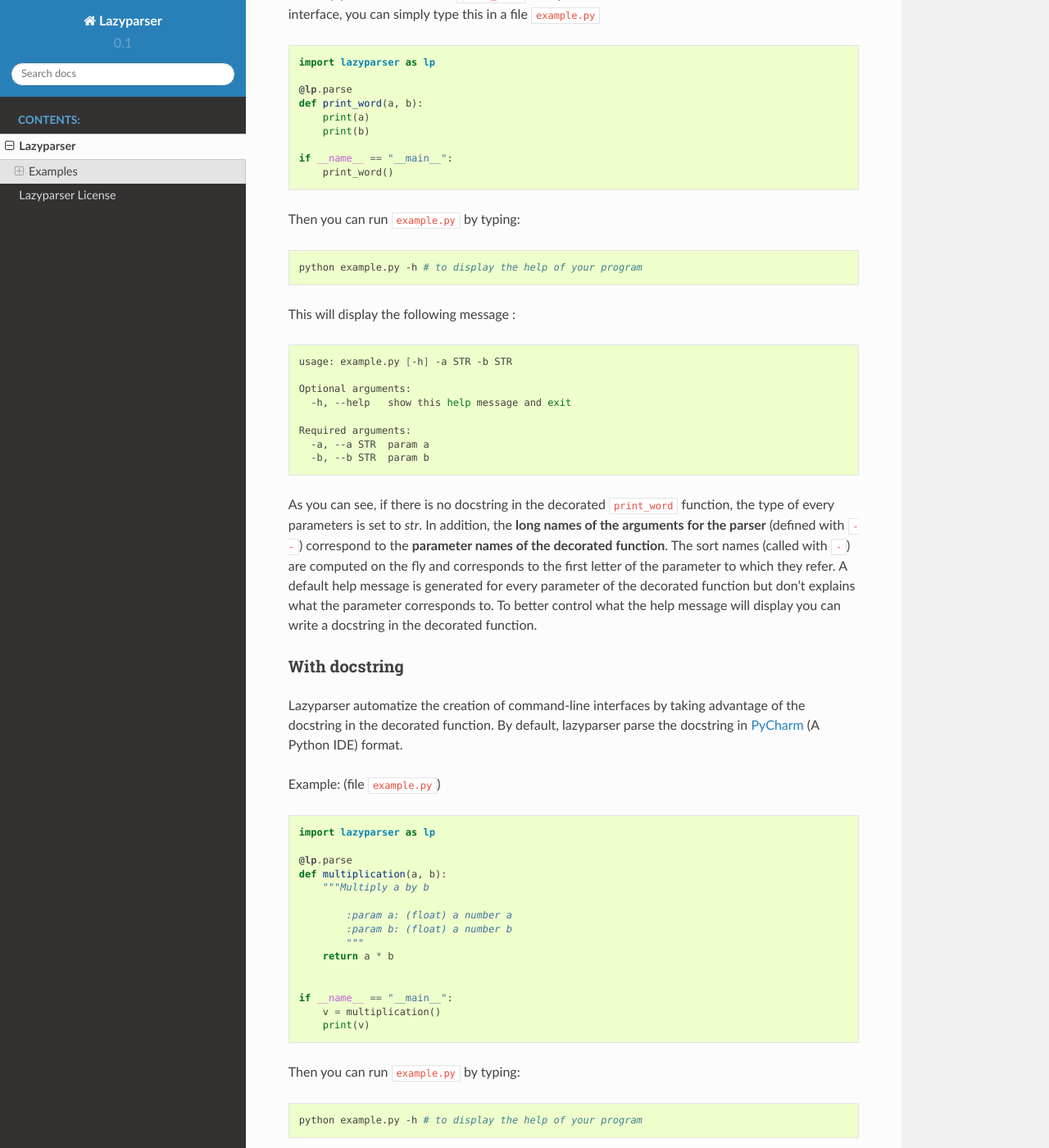
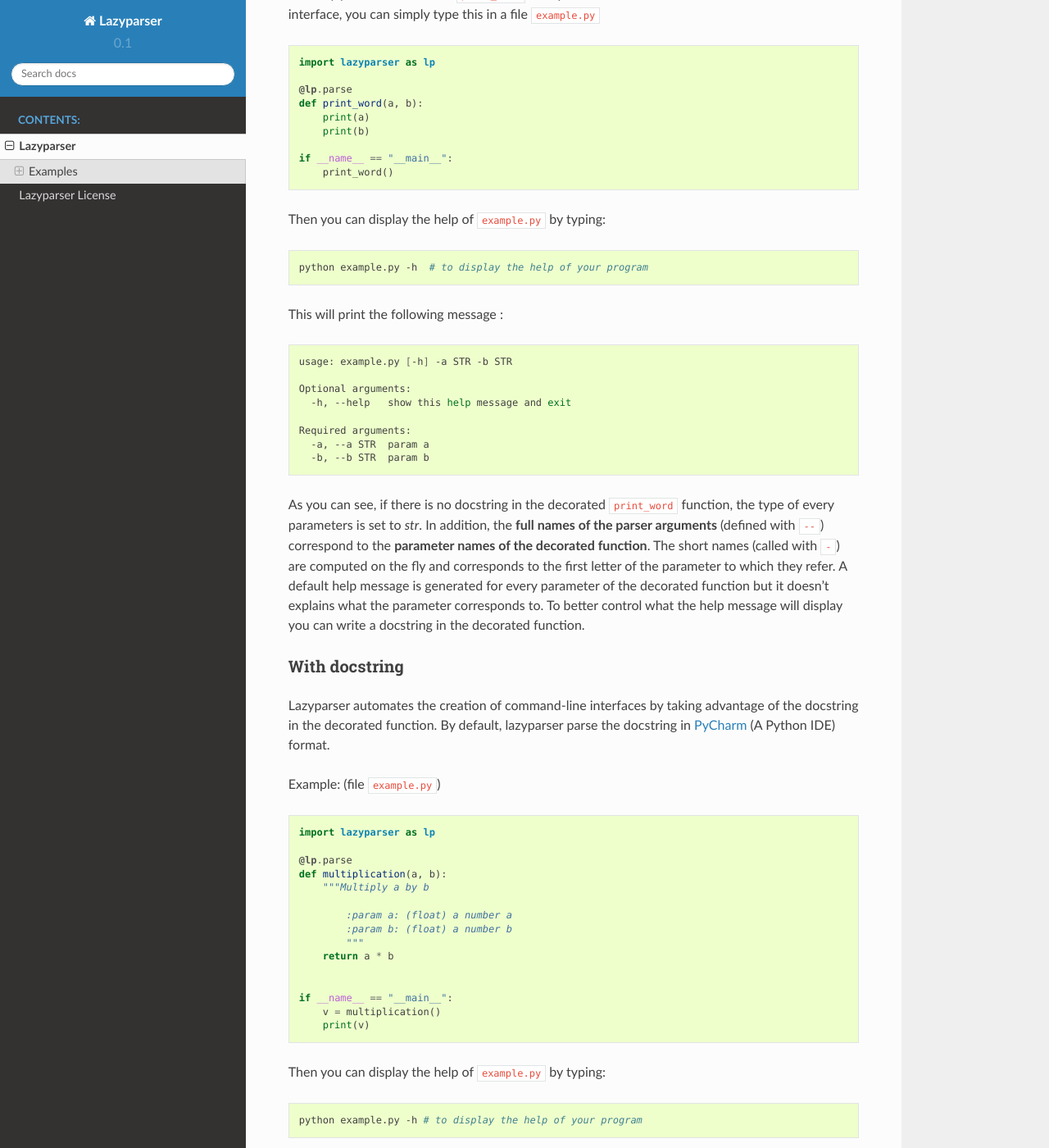
Before and after one commit to NFontrodona/Lazyparser, a Sphinx documentation site: the page built from doc/source/lazyparser.rst, in a window 1280 px wide and 1400 px high, scrolled down 357 px. Shown: the whole window at 82% size. Built offline with Sphinx 7.4.7 and the Read the Docs theme 2.0.0, drawn with Linux system fonts in a browser that asks for light colours; some of the changed text lies outside the part shown.

Commit message:
Text update

```diff
--- a/doc/source/lazyparser.rst
+++ b/doc/source/lazyparser.rst
@@ -1,8 +1,8 @@
 Lazyparser
 ==========
 
-Lazyparser is a small module that allow to automatize the creation of command-line interfaces.
-For this purpose it uses `argparse <https://docs.python.org/3.5/library/argparse.html>`_ developped by Steven J. Bethard.
+Lazyparser is a small module that automate the creation of command-line interfaces.
+For this purpose, it uses `argparse <https://docs.python.org/3.5/library/argparse.html>`_ developped by Steven J. Bethard.
 
 Examples
 --------
@@ -25,13 +25,13 @@ Let's say you have a function ``print_word`` That prints two words. To create a
         print_word()
 
 
-Then you can run ``example.py`` by typing:
+Then you can display the help of ``example.py`` by typing:
 
 .. code:: Bash
 
-    python example.py -h # to display the help of your program
+    python example.py -h  # to display the help of your program
 
-This will display the following message :
+This will print the following message :
 
 .. code:: Bash
 
@@ -45,14 +45,14 @@ This will display the following message :
       -b, --b STR  param b
 
 
-As you can see, if there is no docstring in the decorated ``print_word`` function, the type of every parameters is set to `str`.  In addition, the **long names of the arguments for the parser** (defined with ``--``) correspond to the **parameter names of the decorated function**. The sort names (called with ``-``) are computed on the fly and corresponds to the first letter of the parameter to which they refer.
-A default help message is generated for every parameter of the decorated function but don't explains what the parameter corresponds to.
+As you can see, if there is no docstring in the decorated ``print_word`` function, the type of every parameters is set to `str`.  In addition, the **full names of the parser arguments** (defined with ``--``) correspond to the **parameter names of the decorated function**. The short names (called with ``-``) are computed on the fly and corresponds to the first letter of the parameter to which they refer.
+A default help message is generated for every parameter of the decorated function but it doesn't explains what the parameter corresponds to.
 To better control what the help message will display you can write a docstring in the decorated function.
 
 With docstring
 ~~~~~~~~~~~~~~
 
-Lazyparser automatize the creation of command-line interfaces by taking advantage of the docstring in the decorated function.
+Lazyparser automates the creation of command-line interfaces by taking advantage of the docstring in the decorated function.
 By default, lazyparser parse the docstring in `PyCharm <https://www.jetbrains.com/pycharm/>`_ (A Python IDE) format.
 
 Example: (file ``example.py``)
@@ -75,7 +75,7 @@ Example: (file ``example.py``)
         v = multiplication()
         print(v)
 
-Then you can run ``example.py`` by typing:
+Then you can display the help of ``example.py`` by typing:
 
 .. code:: Bash
 
@@ -100,14 +100,14 @@ This displays the following message:
 Customize the docstring environment
 ~~~~~~~~~~~~~~~~~~~~~~~~~~~~~~~~~~~
 
-If you are not a fan of pycharm docstrings you can set your own docstring environment by using the function ``set_env``
+If you are not a fan of Pycharm docstrings you can set your own docstring environment by using the function ``set_env``
 
 the function ``set_env`` takes 4 arguments :
 
-    * ``delim1`` : the string preceding the definition of a parameter. *:param* is default in pycharm docstrings. This parameter can be an empty docstring if nothing precedes the parameter name.
-    * ``delim2`` : the string that comes just after the name of the parameter. It **MUST** be defined and can't be an empty string or a space, tabulation, etc...
-    * ``hd`` : the header preceding the argument name. By default, corresponds to an empty string.
-    * ``tb`` : an integer corresponding to the number of spaces at the beginning of each line in the docstring. By default equals to 4.
+    * ``delim1`` : the string preceding the definition of a parameter. *:param* is the default value. This parameter can be an empty docstring if nothing precedes the parameter name in the docstring of the decorated function.
+    * ``delim2`` : the string that comes right after the name of the parameter. It **MUST** be defined and can't be an empty string or a space, tabulation, etc...
+    * ``hd`` : the header preceding the argument names. By default, corresponds to an empty string.
+    * ``tb`` : the number of spaces at the beginning of each line in the docstring. By default equals to 4.
 
 .. note::
 
@@ -155,7 +155,7 @@ Lazyparser can handle different type of parameters:
     * ``int``
     * ``float``
     * ``Function`` : a lazyparser type representing user defined functions or builtin functions.
-    * ``bool ``
+    * ``bool``
     * ``str`` : default type if nothing is specified in the function docstring.
     *  ``FileType("o")`` : The argparse FileType. 'o' corresponds to the opening mode. It will give you an ``io.IOBase`` object in the decorated function after parsing.
     * ``List`` : A list object used to handle lists.
```
Also changed, not shown: other parts of doc/source/lazyparser.rst (+5 -5 lines), README.md (+2 -1 lines).
